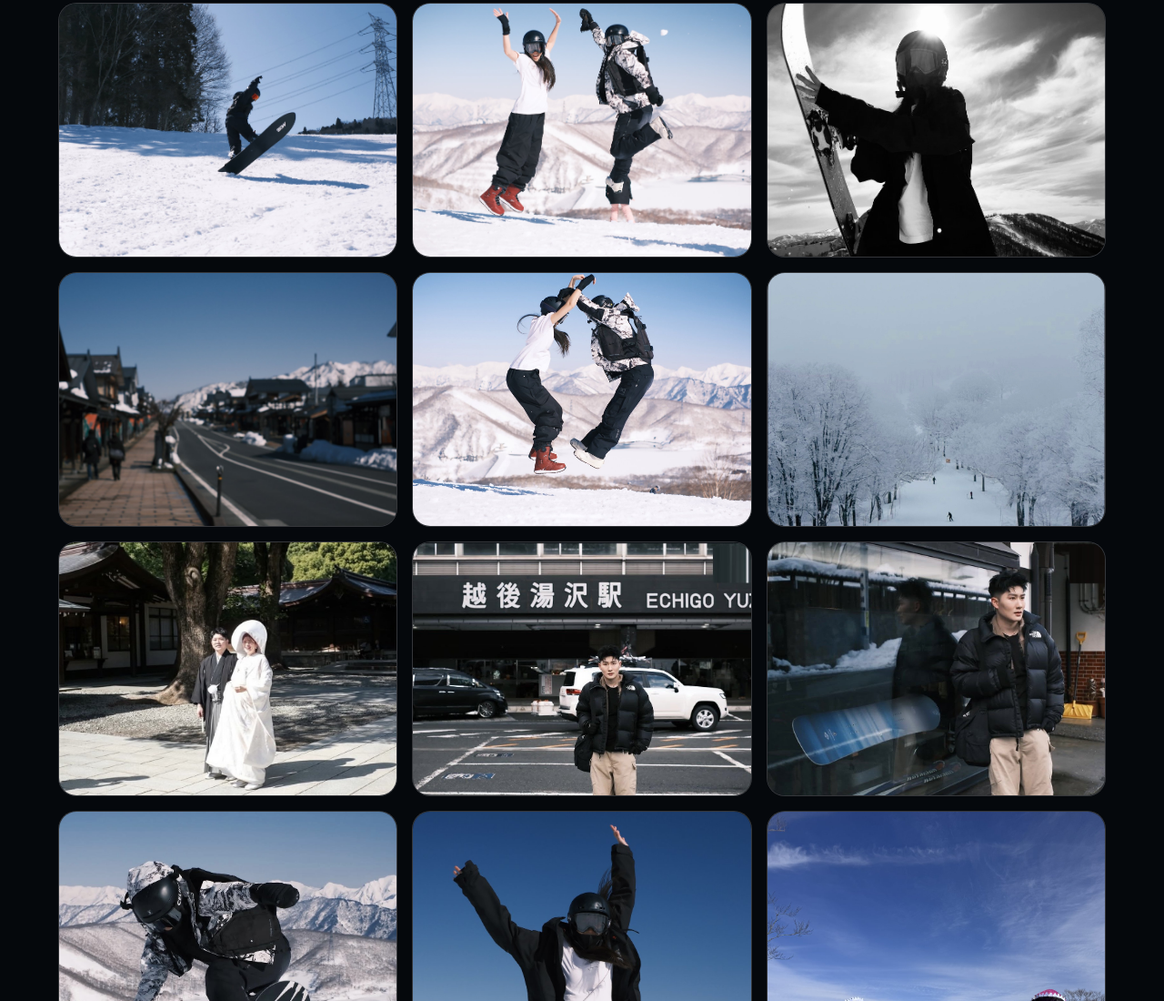
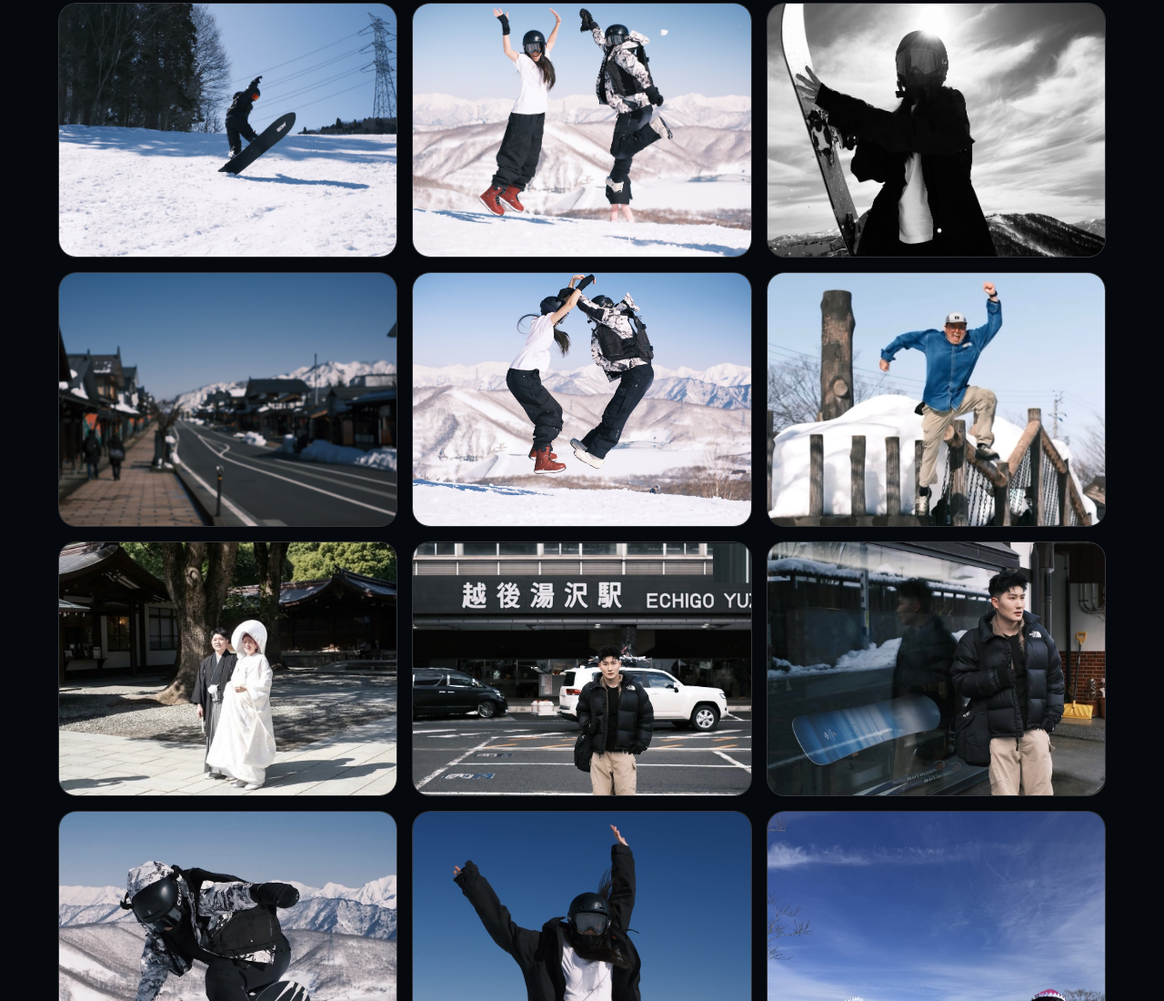
Before and after one commit to bbbkai0314-netizen/snow-photography, an Eleventy site: page src/index.njk in a window 1280 px wide. Shown: the part 1001-2101 px from the top of the page at 91% size. Built offline with nearby package versions, Linux system fonts and the light colour scheme; Eleventy itself is replaced by a stand-in of ours; files that its build step writes are made by us from their sources.

Commit message:
Swap gallery photo again: IMG_1282 (jump for joy shot)

```diff
--- a/src/index.njk
+++ b/src/index.njk
@@ -87,9 +87,9 @@
         <img src="images/action-05.jpg" alt="雙人擊掌跳躍動作" loading="lazy">
         <figcaption>High Five</figcaption>
       </figure>
-      <figure class="gcard glass" data-full="images/IMG_0600.jpg" data-tag="ACTION">
-        <img src="images/IMG_0600.jpg" alt="霧中雪道滑行" loading="lazy">
-        <figcaption>Misty Run</figcaption>
+      <figure class="gcard glass" data-full="images/IMG_1282.jpg" data-tag="LIFESTYLE">
+        <img src="images/IMG_1282.jpg" alt="雪地開心跳躍" loading="lazy">
+        <figcaption>Pure Joy</figcaption>
       </figure>
       <figure class="gcard glass" data-full="images/portrait-7202.jpg" data-tag="PORTRAIT">
         <img src="images/portrait-7202.jpg" alt="人像攝影" loading="lazy">
```
Also changed, not shown: src/images/IMG_1282.jpg (added).
